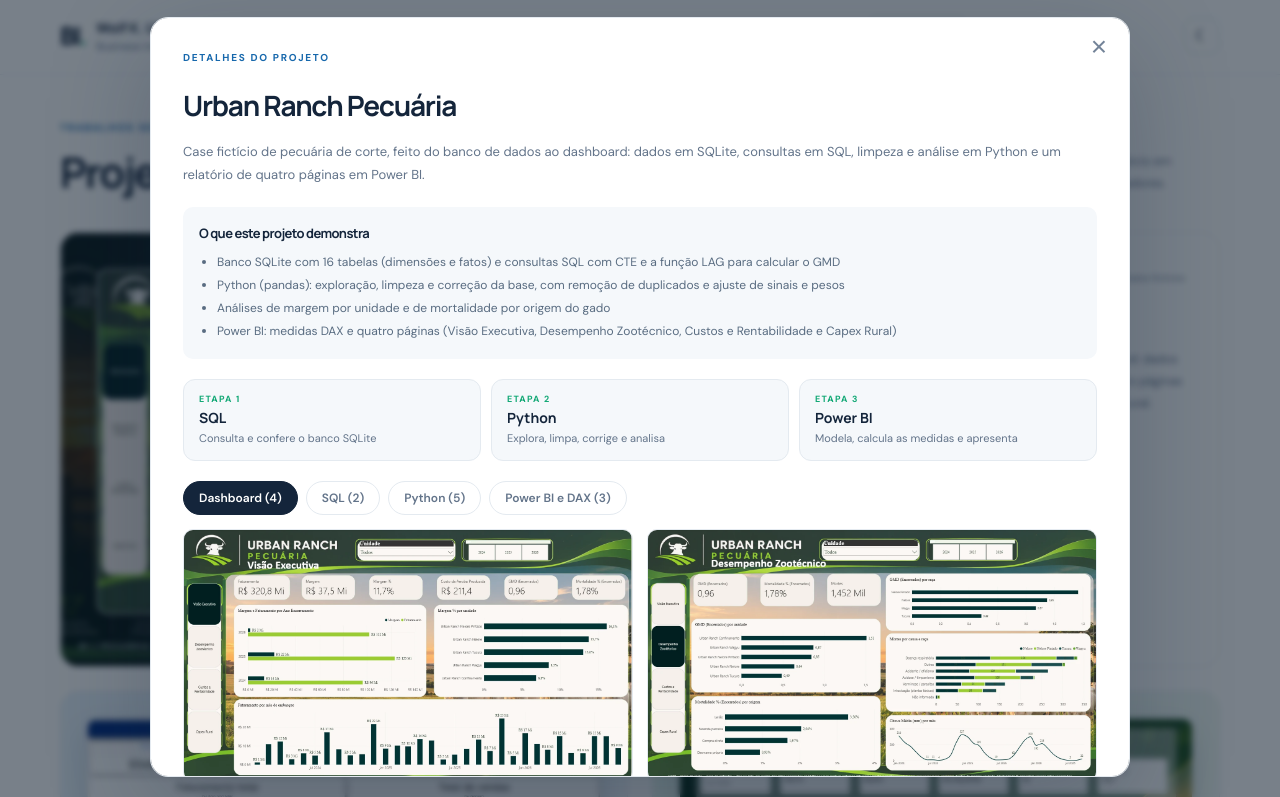
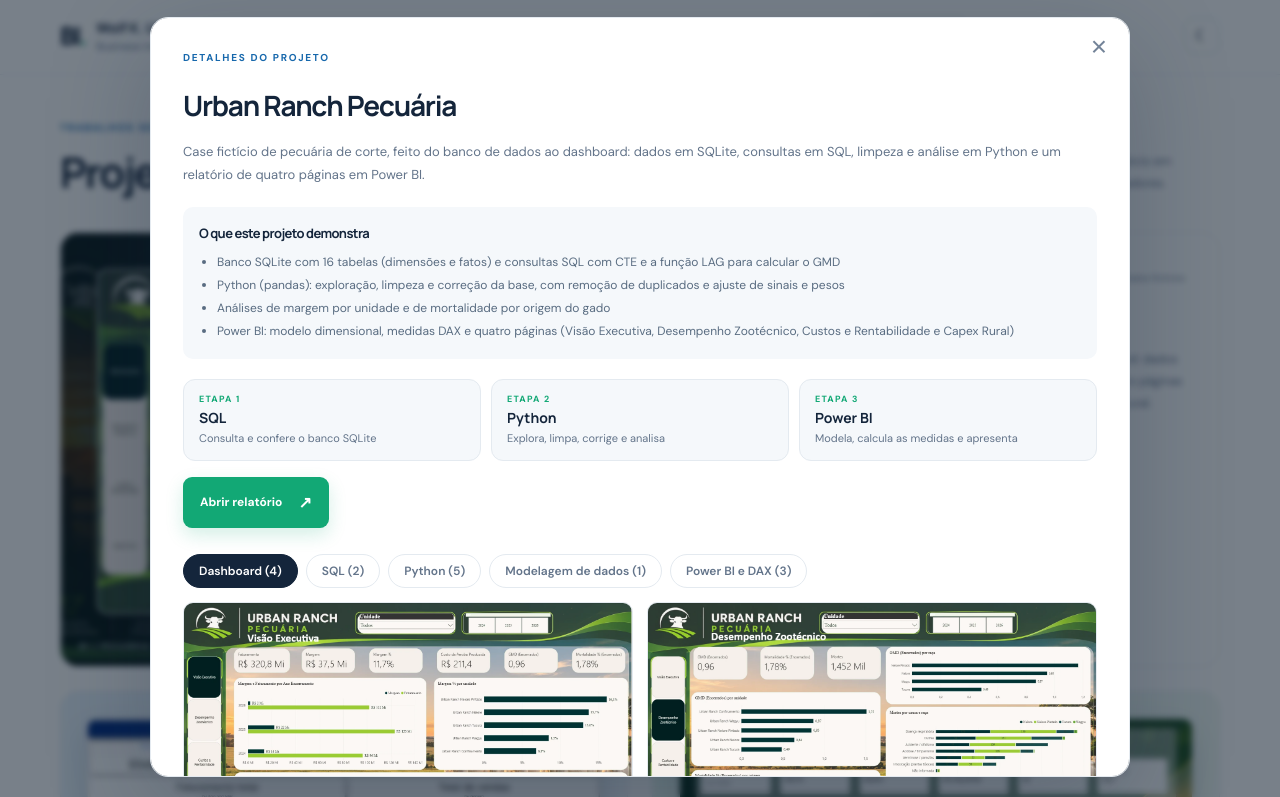
Before and after one commit to wolfurbn/portfolio-bi, a plain HTML site: page index.html in a window 1280 px wide. Both pictures are taken after a click on the link 402 px from the left and 1264 px from the top of the page. Shown: the part 823-1620 px from the top of the page. Drawn offline with Linux system fonts and the light colour scheme.

Commit message:
versão atualizada com modelagem e link

```diff
--- a/index.html
+++ b/index.html
@@ -219,7 +219,7 @@
     <section class="contact-section" id="contato">
       <div class="container contact-panel">
         <div><p class="eyebrow">VAMOS CONVERSAR?</p><h2>Vamos transformar dados<br>em novas possibilidades?</h2><p>Estou aberto a conversar sobre oportunidades na área de BI, projetos e conexões profissionais.</p></div>
-        <div class="contact-actions"><a class="button button-primary" href="mailto:wolfk.urban@gmail.com">Enviar um e-mail <span>↗</span></a><a class="contact-secondary" href="#" id="linkedin-link">Conectar no LinkedIn <span>↗</span></a></div>
+        <div class="contact-actions"><a class="button button-primary" href="mailto:wolf.urban90@gmail.com">Enviar um e-mail <span>↗</span></a><a class="contact-secondary" href="#" id="linkedin-link">Conectar no LinkedIn <span>↗</span></a></div>
       </div>
     </section>
   </main>
--- a/script.js
+++ b/script.js
@@ -3,8 +3,8 @@ const SETTINGS = {
   // Informe os links públicos dos relatórios (ou páginas de detalhes).
   comercialUrl: "https://drive.google.com/file/d/1-zaKNNJX60IG6K3tTkx4kYdD0hDjNZq9/view?usp=drive_link",
   agrovitaUrl: "https://drive.google.com/file/d/1FDmKYi5pEFW3GZxvpLr627Vv2Q2ZYh88/view?usp=drive_link",
-  // Urban Ranch: cole aqui o link do relatório quando publicar (vazio = o botão "Abrir relatório" some).
-  urbanranchUrl: "",
+  // Urban Ranch: relatório em PDF (se ficar vazio, o botão "Abrir relatório" some).
+  urbanranchUrl: "https://drive.google.com/file/d/1t8AnYOfUl8eLprSTTiVUm6DF6n_O0K5Z/view?usp=drivesdk",
   // Links opcionais:
   linkedinUrl: "https://www.linkedin.com/in/wolfkurban",
   cvUrl: "https://drive.google.com/file/d/1na0oiq-MqdwezxWSUiWsSjMRnuQsw-YD/view?usp=drive_link"
@@ -34,7 +34,7 @@ const projects = {
       "Banco SQLite com 16 tabelas (dimensões e fatos) e consultas SQL com CTE e a função LAG para calcular o GMD",
       "Python (pandas): exploração, limpeza e correção da base, com remoção de duplicados e ajuste de sinais e pesos",
       "Análises de margem por unidade e de mortalidade por origem do gado",
-      "Power BI: medidas DAX e quatro páginas (Visão Executiva, Desempenho Zootécnico, Custos e Rentabilidade e Capex Rural)"
+      "Power BI: modelo dimensional, medidas DAX e quatro páginas (Visão Executiva, Desempenho Zootécnico, Custos e Rentabilidade e Capex Rural)"
     ],
     pipeline: [
       { title: "SQL", text: "Consulta e confere o banco SQLite" },
@@ -76,6 +76,9 @@ const projects = {
       { group: "Python", src: "urbanranch-python-exportar-powerbi.webp", w: 1620, h: 1021,
         alt: "Script Python que exporta os dados tratados para o Power BI",
         caption: "Exportação das tabelas tratadas para um arquivo Excel, com uma aba por tabela, que alimenta o Power BI." },
+      { group: "Modelagem de dados", src: "urbanranch-modelagem.webp", w: 1138, h: 771, side: true,
+        alt: "Modelo de dados do Urban Ranch no Power BI",
+        caption: "Modelo dimensional no Power BI: nove tabelas fato (vendas, pesagem, movimentação, alimentação, sanidade, custos por lote, carcaça, clima e CAPEX) ligadas a sete dimensões (calendário, lote, unidade, piquete, projeto, raça e comprador), mais a tabela de medidas." },
       { group: "Power BI e DAX", src: "urbanranch-powerbi-ano-encerramento.webp", w: 1914, h: 992,
         alt: "Power BI: coluna Ano Encerramento na tabela dim_lote",
         caption: "Power BI: nova coluna Ano Encerramento na tabela dim_lote e a medida de arrobas produzidas." },
--- a/style.css
+++ b/style.css
@@ -232,3 +232,4 @@
 .lightbox-close{top:10px;right:10px;width:36px;height:36px;display:grid;place-items:center;border-radius:50%;background:rgba(10,24,40,.65);color:#fff;font-size:22px;line-height:1}
 .lightbox-close:hover{background:rgba(10,24,40,.9)}
 [data-theme="dark"] .lightbox-close{color:#fff}
+.project-dialog .pipeline-steps{margin-bottom:16px}
```
Also changed, not shown: imagens/urbanranch-modelagem.webp (added).
